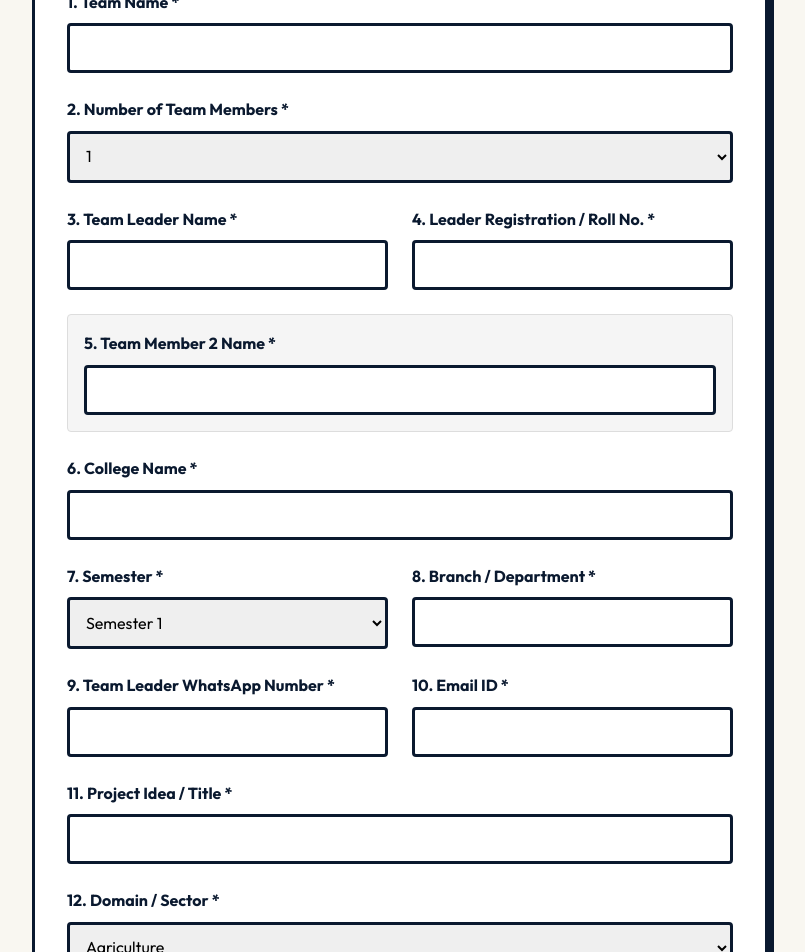
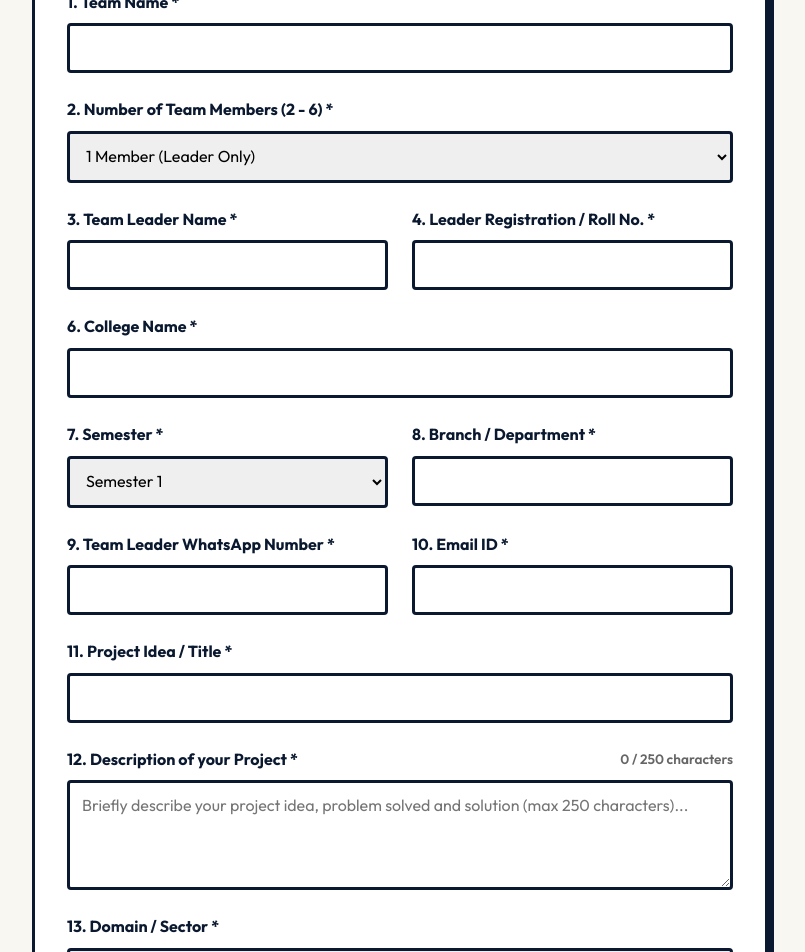
Before and after one commit to webskr/hackthon, a React (Vite) app in the folder react-website/: page /register in a window 1280 px wide. Shown: the part 340-1292 px from the top of the page, without its empty margins (240-1045 px from the left). Built offline with nearby package versions, Linux system fonts and the light colour scheme.

Commit message:
Add project description with 250 character limit and member roll number fields

```diff
--- a/react-website/src/pages/Admin.jsx
+++ b/react-website/src/pages/Admin.jsx
@@ -154,13 +154,14 @@ export default function Admin() {
                   <th style={thStyle}>Size</th>
                   <th style={thStyle}>Leader Name</th>
                   <th style={thStyle}>Leader Roll No.</th>
-                  <th style={thStyle}>Other Members</th>
+                  <th style={thStyle}>Other Members (Name & Roll)</th>
                   <th style={thStyle}>College Name</th>
                   <th style={thStyle}>Semester</th>
                   <th style={thStyle}>Branch</th>
                   <th style={thStyle}>WhatsApp</th>
                   <th style={thStyle}>Email ID</th>
                   <th style={thStyle}>Project Title</th>
+                  <th style={thStyle}>Project Description</th>
                   <th style={thStyle}>Domain</th>
                 </tr>
               </thead>
@@ -171,13 +172,28 @@ export default function Admin() {
                     <td style={tdStyle}>{reg.numMembers}</td>
                     <td style={tdStyle}>{reg.leaderName}</td>
                     <td style={tdStyle}>{reg.leaderRoll}</td>
-                    <td style={tdStyle}>{(reg.memberNames || []).filter(n => n.trim() !== '').join(', ') || '-'}</td>
+                    <td style={tdStyle}>
+                      {Array.isArray(reg.members) && reg.members.length > 0 ? (
+                        <div style={{ display: 'flex', flexDirection: 'column', gap: '0.25rem' }}>
+                          {reg.members.map((m, mIdx) => (
+                            <div key={mIdx} style={{ fontSize: '0.85rem' }}>
+                              <strong>{m.name || `Member ${mIdx + 2}`}</strong> {m.roll ? `(${m.roll})` : ''}
+                            </div>
+                          ))}
+                        </div>
+                      ) : (
+                        (reg.memberNames || []).filter(n => n && n.trim() !== '').join(', ') || '-'
+                      )}
+                    </td>
                     <td style={tdStyle}>{reg.collegeName}</td>
                     <td style={tdStyle}>{reg.semester}</td>
                     <td style={tdStyle}>{reg.branch}</td>
                     <td style={tdStyle}>{reg.whatsappNumber}</td>
                     <td style={tdStyle}>{reg.email}</td>
-                    <td style={tdStyle}>{reg.projectTitle}</td>
+                    <td style={tdStyle}><strong>{reg.projectTitle}</strong></td>
+                    <td style={{ ...tdStyle, maxWidth: '280px', whiteSpace: 'normal', fontSize: '0.85rem', lineHeight: '1.4' }}>
+                      {reg.projectDescription || '-'}
+                    </td>
                     <td style={tdStyle}>{reg.domain}</td>
                   </tr>
                 ))}
--- a/react-website/src/pages/Register.jsx
+++ b/react-website/src/pages/Register.jsx
@@ -15,13 +15,14 @@ export default function Register() {
     numMembers: '1',
     leaderName: '',
     leaderRoll: '',
-    memberNames: [''], // Array for member names
+    members: [], // Array of { name: '', roll: '' }
     collegeName: '',
     semester: '1',
     branch: '',
     whatsappNumber: '',
     email: '',
     projectTitle: '',
+    projectDescription: '',
     domain: 'Agriculture'
   });
 
@@ -38,28 +39,25 @@ export default function Register() {
   const handleNumMembersChange = (e) => {
     const num = parseInt(e.target.value);
     setFormData(prev => {
-      // Adjust the member names array length based on selected number
-      // num includes the leader? The prompt says "Number of Team Members", let's assume it's total members.
-      // So if num = 3, we need 1 leader and 2 members.
       const membersCount = num > 1 ? num - 1 : 0;
-      const newMemberNames = [...prev.memberNames];
+      const newMembers = [...(prev.members || [])];
 
-      while (newMemberNames.length < membersCount) {
-        newMemberNames.push('');
+      while (newMembers.length < membersCount) {
+        newMembers.push({ name: '', roll: '' });
       }
       return {
         ...prev,
         numMembers: e.target.value,
-        memberNames: newMemberNames.slice(0, membersCount)
+        members: newMembers.slice(0, membersCount)
       };
     });
   };
 
-  const handleMemberNameChange = (index, value) => {
+  const handleMemberChange = (index, field, value) => {
     setFormData(prev => {
-      const newNames = [...prev.memberNames];
-      newNames[index] = value;
-      return { ...prev, memberNames: newNames };
+      const newMembers = [...(prev.members || [])];
+      newMembers[index] = { ...newMembers[index], [field]: value };
+      return { ...prev, members: newMembers };
     });
   };
 
@@ -72,6 +70,7 @@ export default function Register() {
       // Add a new document with email as id.
       await setDoc(doc(db, "registrations", formData.email), {
         ...formData,
+        memberNames: (formData.members || []).map(m => m.name),
         timestamp: serverTimestamp()
       });
       setSuccess(true);
@@ -88,7 +87,7 @@ export default function Register() {
       <div className="app-container" style={{ minHeight: '100vh', display: 'flex', alignItems: 'center', justifyContent: 'center' }}>
         <div className="neo-card text-center" style={{ maxWidth: '500px' }}>
           <h2 style={{ color: 'var(--secondary-teal)' }}>REGISTRATION SUCCESSFUL! 🎉</h2>
-          <p style={{ margin: '2rem 0', fontWeight: 600 }}>Your team has been successfully registered for TECHNOVA 2026. We will contact you soon via Email and WhatsApp.</p>
+          <p style={{ margin: '2rem 0', fontWeight: 600 }}>Your team has been successfully registered for INNOVEX 2026. We will contact you soon via Email and WhatsApp.</p>
           <button onClick={() => navigate('/')} className="neo-btn neo-btn-primary">
             RETURN TO HOME
           </button>
@@ -108,7 +107,7 @@ export default function Register() {
           <div style={{ textAlign: 'center', marginBottom: '2rem' }}>
             <Zap fill="var(--primary-orange)" color="var(--primary-orange)" size={48} style={{ margin: '0 auto 1rem' }} />
             <h1 className="section-title" style={{ fontSize: '2.5rem' }}>TEAM REGISTRATION</h1>
-            <p className="section-subtitle" style={{ margin: '0 auto' }}>TECHNOVA 2026 Hackathon</p>
+            <p className="section-subtitle" style={{ margin: '0 auto' }}>INNOVEX 2026 Hackathon</p>
           </div>
 
           {error && (
@@ -125,10 +124,10 @@ export default function Register() {
             </div>
 
             <div style={{ display: 'flex', flexDirection: 'column', gap: '0.5rem' }}>
-              <label style={{ fontWeight: 700 }}>2. Number of Team Members *</label>
+              <label style={{ fontWeight: 700 }}>2. Number of Team Members (2 - 6) *</label>
               <select required name="numMembers" value={formData.numMembers} onChange={handleNumMembersChange} style={inputStyle}>
                 {[1,2,3,4,5,6].map(num => (
-                  <option key={num} value={num}>{num}</option>
+                  <option key={num} value={num}>{num} {num === 1 ? 'Member (Leader Only)' : 'Members'}</option>
                 ))}
               </select>
             </div>
@@ -144,16 +143,35 @@ export default function Register() {
               </div>
             </div>
 
-            {formData.memberNames.map((name, index) => (
-              <div key={index} style={{ display: 'flex', flexDirection: 'column', gap: '0.5rem', background: '#f5f5f5', padding: '1rem', borderRadius: '4px', border: '1px solid #ddd' }}>
-                <label style={{ fontWeight: 700 }}>5. Team Member {index + 2} Name *</label>
-                <input
-                  required
-                  type="text"
-                  value={name}
-                  onChange={(e) => handleMemberNameChange(index, e.target.value)}
-                  style={inputStyle}
-                />
+            {formData.members && formData.members.map((member, index) => (
+              <div key={index} style={{ display: 'flex', flexDirection: 'column', gap: '0.85rem', background: '#f9f9f9', padding: '1.25rem', borderRadius: '4px', border: '2px solid var(--border-color)' }}>
+                <h4 style={{ margin: 0, fontWeight: 800, color: 'var(--primary-orange)', fontSize: '1rem' }}>
+                  Team Member {index + 2} Information
+                </h4>
+                <div style={{ display: 'grid', gridTemplateColumns: '1fr 1fr', gap: '1rem' }}>
+                  <div style={{ display: 'flex', flexDirection: 'column', gap: '0.4rem' }}>
+                    <label style={{ fontWeight: 700, fontSize: '0.9rem' }}>Member {index + 2} Name *</label>
+                    <input
+                      required
+                      type="text"
+                      placeholder={`Full Name`}
+                      value={member.name}
+                      onChange={(e) => handleMemberChange(index, 'name', e.target.value)}
+                      style={inputStyle}
+                    />
+                  </div>
+                  <div style={{ display: 'flex', flexDirection: 'column', gap: '0.4rem' }}>
+                    <label style={{ fontWeight: 700, fontSize: '0.9rem' }}>Member {index + 2} Registration / Roll No. *</label>
+                    <input
+                      required
+                      type="text"
+                      placeholder={`Roll / Registration No.`}
+                      value={member.roll}
+                      onChange={(e) => handleMemberChange(index, 'roll', e.target.value)}
+                      style={inputStyle}
+                    />
+                  </div>
+                </div>
               </div>
             ))}
 
@@ -197,7 +215,26 @@ export default function Register() {
             </div>
 
             <div style={{ display: 'flex', flexDirection: 'column', gap: '0.5rem' }}>
-              <label style={{ fontWeight: 700 }}>12. Domain / Sector *</label>
+              <div style={{ display: 'flex', justifyContent: 'space-between', alignItems: 'center' }}>
+                <label style={{ fontWeight: 700 }}>12. Description of your Project *</label>
+                <span style={{ fontSize: '0.85rem', color: formData.projectDescription.length >= 250 ? 'var(--status-red)' : '#666', fontWeight: 600 }}>
+                  {formData.projectDescription.length} / 250 characters
+                </span>
+              </div>
+              <textarea
+                required
+                name="projectDescription"
+                maxLength={250}
+                rows={4}
+                placeholder="Briefly describe your project idea, problem solved and solution (max 250 characters)..."
+                value={formData.projectDescription}
+                onChange={handleInputChange}
+                style={{ ...inputStyle, resize: 'vertical' }}
+              />
+            </div>
+
+            <div style={{ display: 'flex', flexDirection: 'column', gap: '0.5rem' }}>
+              <label style={{ fontWeight: 700 }}>13. Domain / Sector *</label>
               <select required name="domain" value={formData.domain} onChange={handleInputChange} style={inputStyle}>
                 {domains.map(dom => (
                   <option key={dom} value={dom}>{dom}</option>
```
